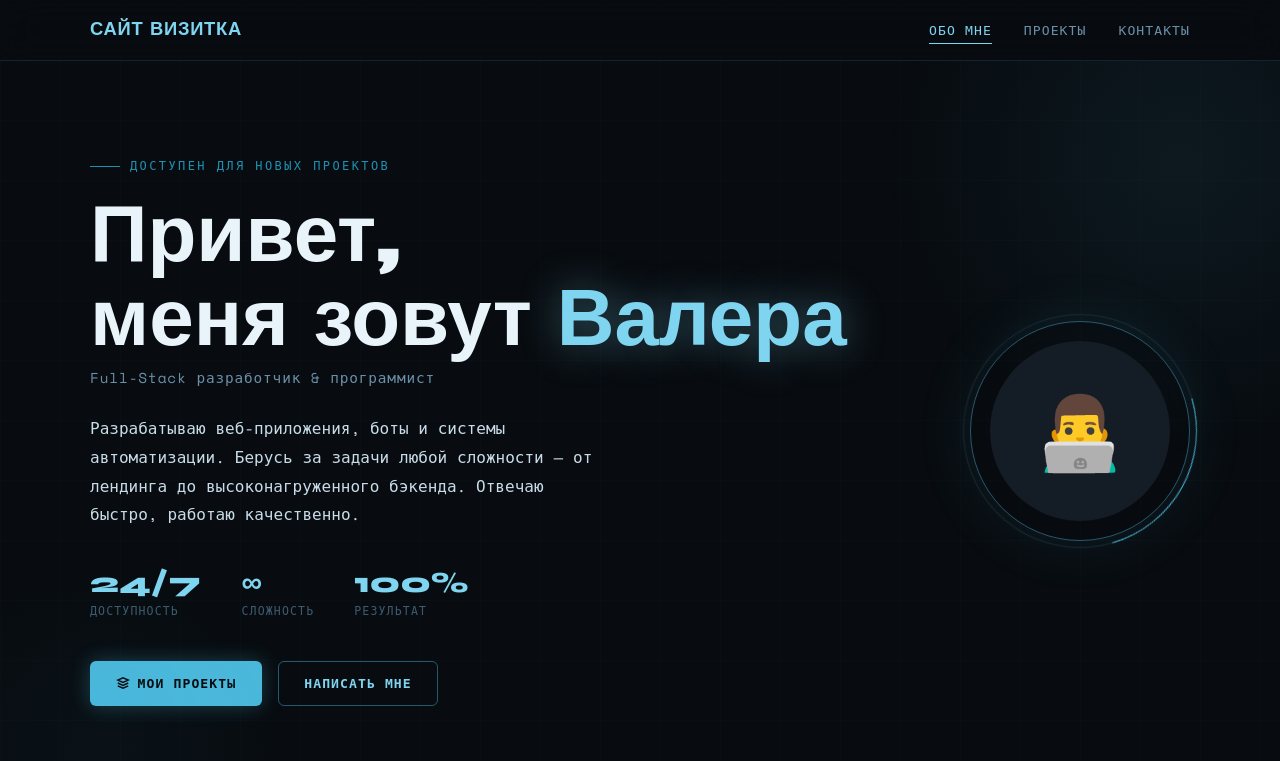
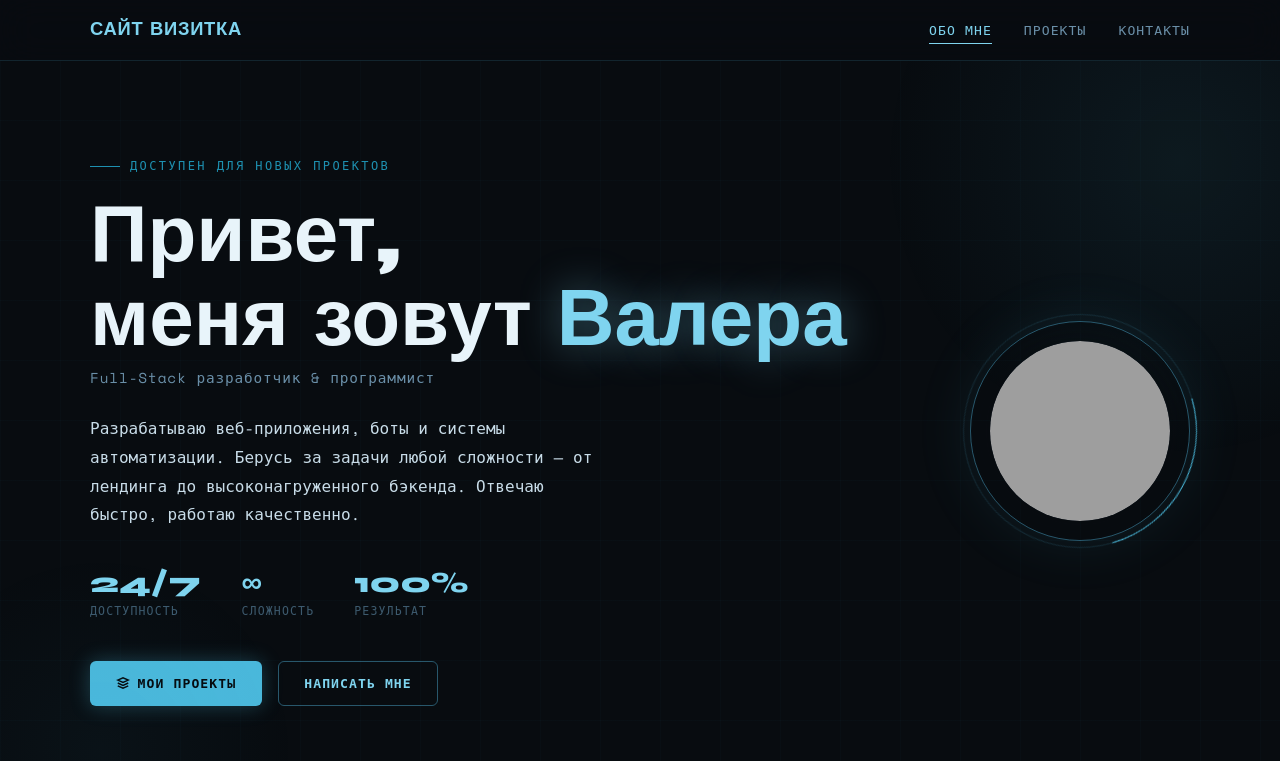
Before and after one commit to yatogg/yato.sait, a Flask app: page / in a window 1280 px wide. Shown: the top 761 px of the page. Run offline with Flask 3, Linux system fonts and the light colour scheme; grey boxes are pictures that could not be loaded.

Commit message:
add avatar photo

```diff
--- a/templates/index.html
+++ b/templates/index.html
@@ -40,7 +40,11 @@
 
     <div class="hero-avatar-wrap fade-in">
       <div class="avatar-ring">
-        <div class="avatar-inner">👨‍💻</div>
+        <div class="avatar-inner">
+  <img src="{{ url_for('static', filename='img/avatar.jpg') }}"
+       alt="Валера"
+       style="width:100%;height:100%;object-fit:cover;border-radius:50%;" />
+</div>
       </div>
     </div>
   </div>
```
Also changed, not shown: static/img/avatar.jpg.jpg (added).
